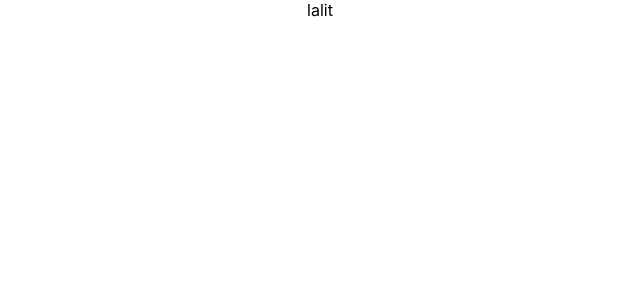
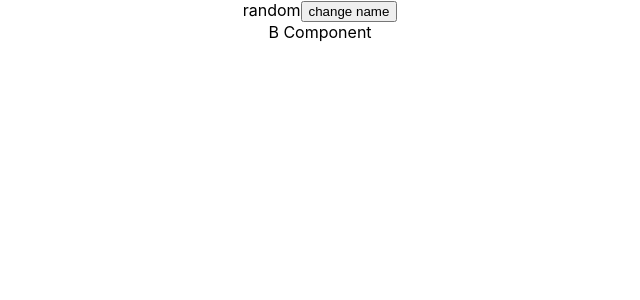
Before and after one commit to lalitlsg/react-concepts, a React (Create React App) app: page / in a window 1280 px wide. Shown: the top 300 px of the page, without its empty margins (320-960 px from the left). Built offline with nearby package versions, Linux system fonts and the light colour scheme.

Commit message:
updating lifecycles

```diff
--- a/src/components/lifecycles/LifeCycleA.js
+++ b/src/components/lifecycles/LifeCycleA.js
@@ -5,7 +5,9 @@ export default class LifeCycleA extends Component {
   constructor(props) {
     super(props);
     this.state = {
-      name: ""
+      name: "random",
+      data: {},
+      isRenderB: true
     };
 
     console.log("LifeCycleA constructor");
@@ -14,9 +16,10 @@ export default class LifeCycleA extends Component {
   static getDerivedStateFromProps(props, state) {
     // console.log(state);
     console.log("LifeCycleA getDerivedStateFromProps");
-    return {
-      name: props.name
-    };
+    // return {
+    //   name: props.name
+    // };
+    return null;
   }
 
   componentDidMount() {
@@ -24,12 +27,55 @@ export default class LifeCycleA extends Component {
     console.log(`LifeCycleA componentDidMount`);
   }
 
+  shouldComponentUpdate(nextProps, nextState) {
+    // console.log(nextProps);
+    // console.log(nextState);
+    console.log("LifeCycleA shouldComponentUpdate");
+    return true;
+  }
+
+  getSnapshotBeforeUpdate(prevProps, prevState) {
+    console.log("LifeCycleA getSnapshotBeforeUpdate");
+    // console.log(prevProps);
+    // console.log(prevState);
+    return prevState;
+  }
+
+  componentDidUpdate(prevProps, prevState, snapshot) {
+    console.log("LifeCycleA componentDidUpdate");
+    // console.log(prevProps);
+    // console.log(prevState);
+    // console.log(snapshot);
+
+    // ----------------make sure to call ajax based on state or props or some condition otherwise
+    // ----------------as there is setState so it will go into infinite loop
+
+    // fetch("https://jsonplaceholder.typicode.com/posts/1")
+    //   .then(res => {
+    //     this.setState({
+    //       data: res.data
+    //     });
+    //   })
+    //   .catch(error => {
+    //     console.log(error);
+    //   });
+  }
+
+  changeName = () => {
+    console.log("called");
+    this.setState({
+      name: "Nikhil",
+      isRenderB: !this.state.isRenderB
+    });
+  };
+
   render() {
     console.log("LifeCycleA render");
     return (
       <div>
         {this.state.name}
-        <LifeCycleB />
+        <button onClick={this.changeName}>change name</button>
+        {this.state.isRenderB && <LifeCycleB />}
       </div>
     );
   }
--- a/src/components/lifecycles/LifeCycleB.js
+++ b/src/components/lifecycles/LifeCycleB.js
@@ -17,8 +17,13 @@ export default class LifeCycleB extends Component {
     console.log("LifeCycleB componentDidMount");
   }
 
+  componentWillMount() {
+    //cancel subscriptions, event listeners, ajax etc
+    console.log("LifeCycleB componentWillMount");
+  }
+
   render() {
     console.log("LifeCycleB render");
-    return <div></div>;
+    return <div>B Component</div>;
   }
 }
```
